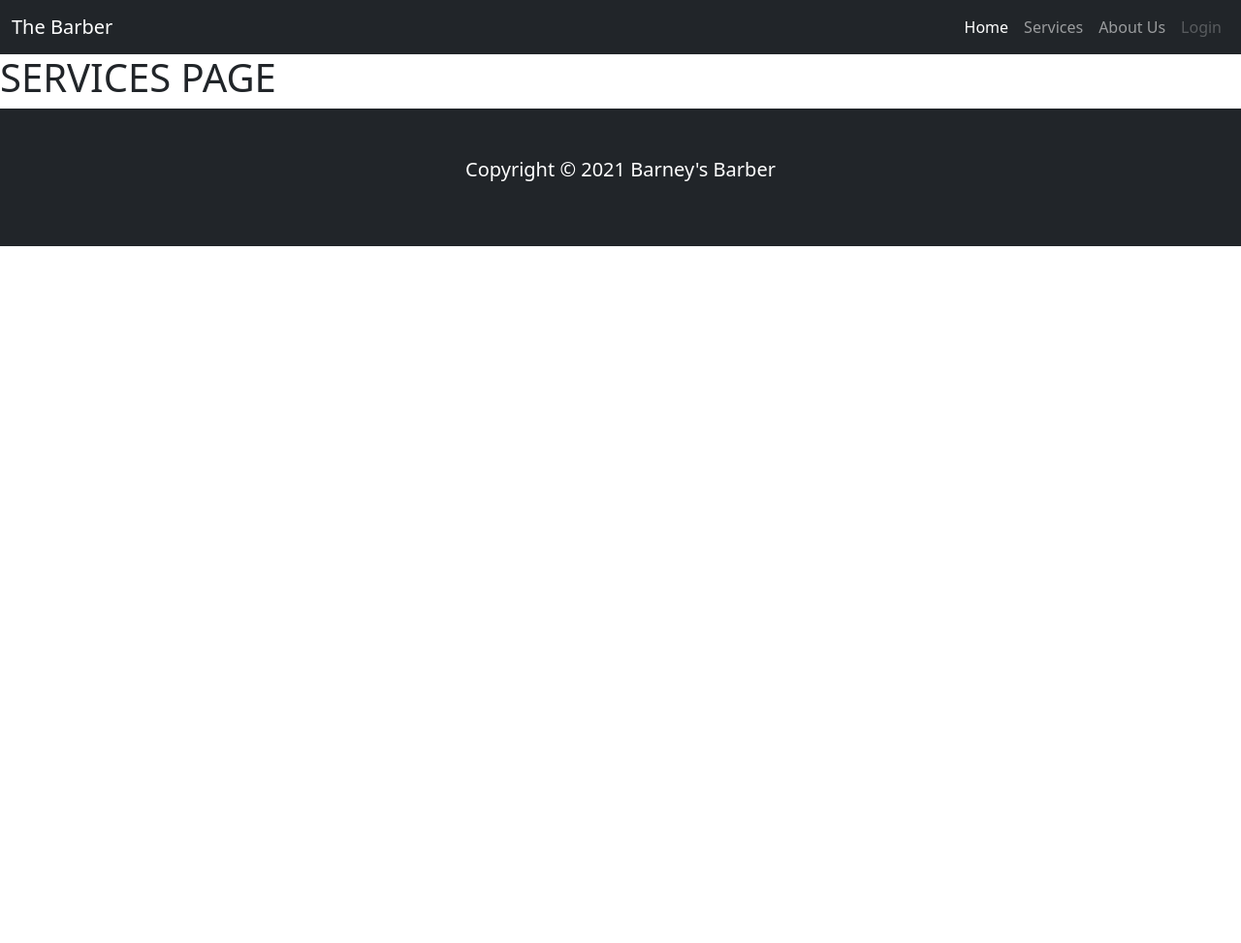
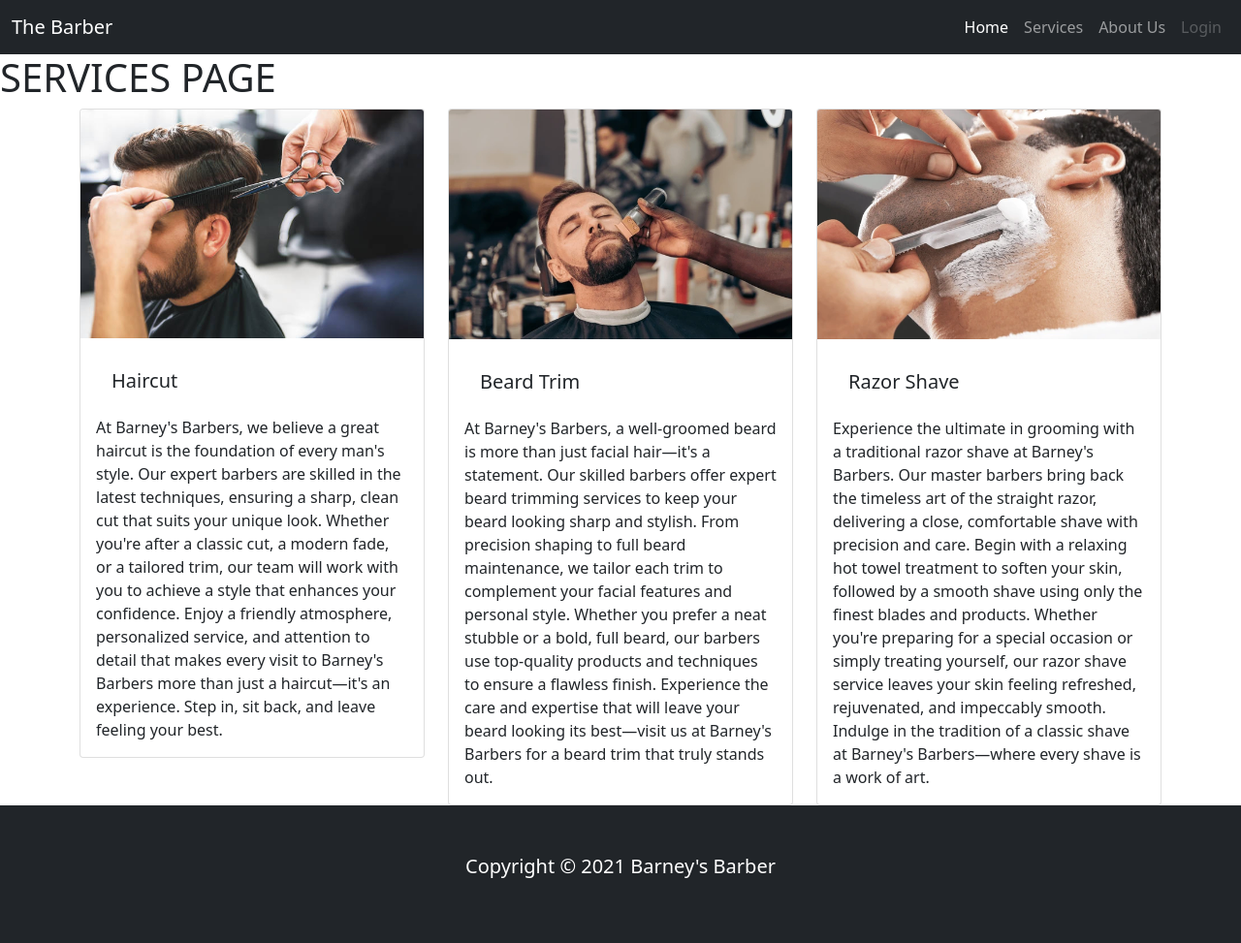
Before and after one commit to JasonHorgan/barbershop-pp4, a Django app: page /services/ in a window 1280 px wide. Shown: the whole page at 97% size. Before the commit the page ends 254 px from the top, so only its background shows below. Run offline with Django 4.2, Linux system fonts and the light colour scheme.

Commit message:
Added 3 cards describing services offered in services.html page

```diff
--- a/barbershop/settings.py
+++ b/barbershop/settings.py
@@ -28,7 +28,7 @@ TEMPLATES_DIR = os.path.join(BASE_DIR, 'templates')
 SECRET_KEY = os.environ.get("SECRET_KEY")
 
 # SECURITY WARNING: don't run with debug turned on in production!
-DEBUG = False
+DEBUG = True
 
 ALLOWED_HOSTS = ['8000-jasonhorgan-barbershopp-jvl7trii23f.ws.codeinstitute-ide.net','.herokuapp.com']
 
--- a/barbershop/urls.py
+++ b/barbershop/urls.py
@@ -22,6 +22,6 @@ from django.urls import path
 
 urlpatterns = [
     path('admin/', admin.site.urls),
-    path('booking/', index, name = 'index'),
+    path('', index, name = 'index'),
     path('services/', services, name= 'services'),
 ]
--- a/templates/services.html
+++ b/templates/services.html
@@ -4,4 +4,68 @@
 
 {% block content %}
 <h1>SERVICES PAGE</h1>
+
+<div class="container">
+    <div class="row">
+        <div class="col-4">
+            <div class="card">
+                <img src="/static/images/haircut.jpeg" alt="Photo of a man getting a haircut" class="card-img-top">
+                <div class="card-body">
+                    <h5 class="card-body">Haircut</h5>
+                    <p class="card-text">
+                        At Barney's Barbers, we believe a great haircut is the foundation of every man's style. Our
+                        expert barbers are skilled in the latest techniques, ensuring a sharp, clean cut that suits your
+                        unique look. Whether you're after a classic cut, a modern fade, or a tailored trim, our team
+                        will work with you to achieve a style that enhances your confidence. Enjoy a friendly
+                        atmosphere, personalized service, and attention to detail that makes every visit to Barney's
+                        Barbers more than just a haircut—it's an experience. Step in, sit back, and leave feeling your
+                        best.
+                    </p>
+                </div>
+            </div>
+        </div>
+        <div class="col-4">
+            <div class="card">
+                <img src="/static/images/beard_trim.webp" alt="Photo of a man getting a beard trim"
+                    class="card-img-top">
+                <div class="card-body">
+                    <h5 class="card-body">Beard Trim</h5>
+                    <p class="card-text">
+                        At Barney's Barbers, a well-groomed beard is more than just facial hair—it's a statement. Our
+                        skilled barbers offer expert beard trimming services to keep your beard looking sharp and
+                        stylish. From precision shaping to full beard maintenance, we tailor each trim to complement
+                        your facial features and personal style. Whether you prefer a neat stubble or a bold, full
+                        beard, our barbers use top-quality products and techniques to ensure a flawless finish.
+                        Experience the care and expertise that will leave your beard looking its best—visit us at
+                        Barney's Barbers for a beard trim that truly stands out.
+                    </p>
+                </div>
+            </div>
+        </div>
+        <div class="col-4">
+            <div class="card">
+                <img src="/static/images/clean_shave.webp" alt="Photo of a man getting a razor shave"
+                    class="card-img-top">
+                <div class="card-body">
+                    <h5 class="card-body">Razor Shave</h5>
+                    <p class="card-text">
+                        Experience the ultimate in grooming with a traditional razor shave at Barney's Barbers. Our
+                        master barbers bring back the timeless art of the straight razor, delivering a close,
+                        comfortable shave with precision and care. Begin with a relaxing hot towel treatment to soften
+                        your skin, followed by a smooth shave using only the finest blades and products. Whether you're
+                        preparing for a special occasion or simply treating yourself, our razor shave service leaves
+                        your skin feeling refreshed, rejuvenated, and impeccably smooth. Indulge in the tradition of a
+                        classic shave at Barney's Barbers—where every shave is a work of art.
+                    </p>
+                </div>
+            </div>
+        </div>
+    </div>
+</div>
+
+
+
+
+
+
 {%endblock%}
```
Also changed, not shown: static/images/beard_trim.webp (added), static/images/clean_shave.webp (added), static/images/haircut.jpeg (added).
